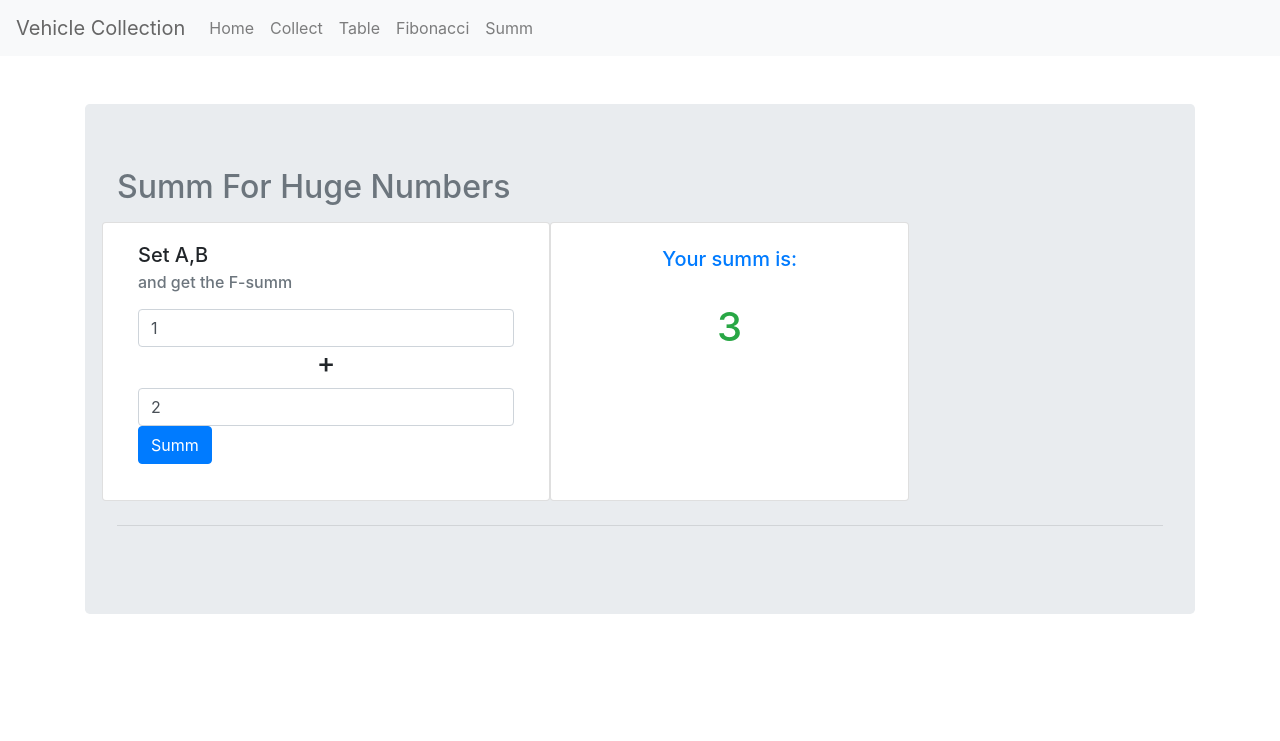
After one commit to AntonCtrla/vehicleCollection, a PHP site: page /summ in a window 1280 px wide. The commit adds this page. Shown: the top 741 px of the page. Run offline with PHP 8.4, Linux system fonts and the light colour scheme; some libraries are stand-ins or nearby versions.

Commit message:
added fibonacci and summ UI interfaces, minor changes in code

```diff
--- a/composer.json
+++ b/composer.json
@@ -8,7 +8,8 @@
     "nyholm/psr7": "^1.8",
     "nyholm/psr7-server": "^1.1",
     "vlucas/phpdotenv": "^5.6",
-    "ext-pdo": "*"
+    "ext-pdo": "*",
+    "ext-dom": "*"
   },
   "autoload": {
     "psr-4": {
@@ -16,8 +17,7 @@
     }
   },
   "require-dev": {
-    "phpunit/phpunit": "^9.5",
-    "ext-dom": "*"
+    "phpunit/phpunit": "^9.5"
   },
   "scripts": {
     "test": "phpunit"
--- a/src/Controllers/HomeController.php
+++ b/src/Controllers/HomeController.php
@@ -14,6 +14,51 @@ class HomeController
     {
         $this->view = $view;
         $this->homeModel = $homeModel;
+    }
+
+    private function summ()
+    {
+        parse_str(file_get_contents('php://input'), $params);
+
+        $this->view->set('title', 'Summ For Huge Numbers');
+
+//        $this->view->set('params', $params);
+        $a = $params['a'] ?? 1;
+        $b = $params['b'] ?? 2;
+
+        $this->view->set('a', $a);
+        $this->view->set('b', $b);
+        $this->view->set('result', $this->homeModel->runSumm($a, $b));
+
+        // muting bottom text
+        $this->view->set('ending', ' ');
+
+        // setting main template
+        $this->view->set('content', $this->view->renderTemplateByName('blocks/infinitesumm'));
+
+        // page render
+        $this->view->render();
+    }
+
+    private function fibonacci() {
+
+        parse_str(file_get_contents('php://input'), $params);
+
+        $this->view->set('title','Fibonacci Retriever');
+
+//        $this->view->set('params', $params);
+        $position = intval($params['position']??0);
+        $this->view->set('position', $position);
+        $this->view->set('result', $this->homeModel->fibonacciSeq($position));
+
+        // muting bottom text
+        $this->view->set('ending' ,' ');
+
+        // setting main template
+        $this->view->set('content', $this->view->renderTemplateByName('blocks/fibonacci'));
+
+        // page render
+        $this->view->render();
     }
 
     private function gearboxBlock(): string
@@ -43,7 +88,7 @@ class HomeController
 
     public function index()
     {
-        $this->view->set('message', 'You are on the Home Page!');
+        $this->view->set('message', 'Here is collected vehicle stats:');
 
         $this->view->set('gearbox', $this->gearboxBlock());
         $this->view->set('milagebox', $this->milageBlock());
--- a/src/Controllers/RouterController.php
+++ b/src/Controllers/RouterController.php
@@ -25,7 +25,7 @@ class RouterController
         $viewTable = new View('table');
 
         $vehicleModel = new VehicleModel($pdo);
-        $collectModel = new CollectModel($pdo, $vehicleModel);
+        $collectModel = new CollectModel();
 
         $homeModel = new HomeModel($pdo);
 
@@ -95,7 +95,16 @@ class RouterController
     public function main()
     {
         $this->get('/', ['homeController', 'index']);
+
+
+        $this->get('/fibo', ['homeController','fibonacci']);
+        $this->get('/summ', ['homeController','summ']);
+        $this->post('/fibo', ['homeController','fibonacci']);
+        $this->post('/summ', ['homeController','summ']);
+
+
         $this->get('/collect', ['collectController', 'showForm']);
+
         $this->post('/collectids', ['collectController', 'collectIDData']);
         $this->post('/savevehicle', ['collectController', 'collectVehicleData']);
         $this->get('/table', ['tableController', 'showTable']);
--- a/src/Models/CollectModel.php
+++ b/src/Models/CollectModel.php
@@ -4,13 +4,12 @@ namespace VehicleCollection\Models;
 
 use DOMDocument;
 use DOMXPath;
-use PDO;
 
 class CollectModel
 {
 
     /**
-     * Array
+     * Example Array
             (
             [First registration date] => 02/2010
             [Mileage] => 87 000 KM
@@ -54,7 +53,6 @@ class CollectModel
         $titleNode = $xpath->query('//div[@class="small text-muted"]')->item(0);
 
         $title = $titleNode ? $titleNode->nodeValue : '';
-//        $carId = $this->getFirstInteger($title);
         $title = trim(str_replace('#'.$carId.' -','', $title));
 
         $carData['remoteId'] = $carId;
@@ -112,16 +110,6 @@ class CollectModel
      */
     public function mapParsedDataAboutVehicle(array $weakCarData): array
     {
-        /**
-         * // Find the position of the first space
-
-
-        // Extract the first part
-        $firstWord = substr($string, 0, $firstSpacePosition);
-
-        // Extract the remaining part
-
-         */
         $reformattedCarData = [];
         $reformattedCarData['remoteId'] = $weakCarData['carId'];
         $reformattedCarData['title'] = trim($weakCarData['title']);
--- a/src/Models/HomeModel.php
+++ b/src/Models/HomeModel.php
@@ -12,6 +12,67 @@ class HomeModel
     {
         $this->pdo = $pdo;
     }
+
+    public function runSumm($a, $b) {
+        $lengthA = strlen($a);
+        $lengthB = strlen($b);
+
+        $sum = 0;
+        $maxLength = max($lengthA, $lengthB);
+
+        // echo 'max='.$maxLength . "".PHP_EOL;
+
+        $a = str_pad($a, $maxLength,"0", STR_PAD_LEFT);
+        $b = str_pad($b, $maxLength,"0", STR_PAD_LEFT);
+
+        // echo 'a='.$a . ' b=' . $b . "".PHP_EOL;
+
+        $result = '';
+        $division = 0;
+        for ($i = $maxLength-1; $i >= 0; $i--) {
+
+            $sum = $division + intval($a[$i]) + intval($b[$i]);
+            $division = intdiv($sum,10);
+            $result = ($sum%10) . $result;
+        }
+
+        return $result;
+    }
+
+    public function fibonacciSeq(int $n): ?string {
+        $trace = '';
+
+        if ($n<0) return '';
+        $trace .= __FUNCTION__.': '.PHP_EOL;
+
+        $res = [];
+        $a = 0;
+        for ($i=0; $i<$n; $i++) {
+            // working around the limits
+            if (($res[$i-1]??0) >= PHP_INT_MAX) { return 'Error max int: '.PHP_INT_MAX.''; }
+
+            $trace .= 'i['.$i.']';
+
+            if ($i == 0) { $res[$i] = 0;}
+            else if ($i == 1) { $res[$i] = 1;}
+            else $res[$i] = $res[$i-1] + $res[$i-2];
+
+            $trace .= '='.$res[$i];
+            if ($i > 1) {
+                $trace .= " :: ($i-1)=" . $res[$i - 1] . " + ($i-2)=" . $res[$i - 2] . PHP_EOL;
+            } else{
+                $trace .= PHP_EOL;
+            }
+
+        }
+        $trace .= PHP_EOL;
+
+//        echo $trace;
+
+        return array_pop($res);
+    }
+
+
 
     public function milageStats(): ?array {
         $db = $this->pdo->query("SELECT AVG(mileage) AS average_mileage FROM vehicle;");
--- /dev/null
+++ b/templates/blocks/infinitesumm.php
@@ -0,0 +1,40 @@
+<div class="card col-5">
+    <div class="card-body ">
+        <h5 class="card-title">Set A,B</h5>
+        <h6 class="card-subtitle mb-2 text-muted"> and get the F-summ</h6>
+        <p class="card-text">
+        <form action="/summ" method="POST">
+            <div class="row">
+
+                <div class="col-12">
+                    <input name="a" type="number" min="0" class="form-control" placeholder="A" value="<?=$a??0;?>" />
+                </div>
+                <div class="col">
+                    <h3 class="text-center">+</h3>
+                </div>
+                <div class="col-12">
+                    <input name="b" type="number" min="0" class="form-control" placeholder="B" value="<?=$b??0;?>" />
+                </div>
+
+                <div class="col">
+                    <input class="btn btn-primary" type="submit" value="Summ"/>
+                </div>
+            </div>
+        </form>
+        </p>
+    </div>
+</div>
+<div class="card col-4">
+    <h5 class="card-title text-center text-primary pt-4">Your summ is:</h5>
+    <div class="card-body ">
+        <?php
+        $tag = 'h1';
+        $class = 'text-success';
+        if (str_contains($result??'','Error')) {
+            $tag = 'h3';
+            $class = 'text-warning text-small';
+        }
+        ?>
+        <<?=$tag;?> class="<?=$class;?> text-center"><?= $result ?? '-'; ?></<?=$tag;?>>
+</div>
+</div>
--- a/templates/home.php
+++ b/templates/home.php
@@ -1,14 +1,17 @@
 <div class="container mt-5">
     <div class="jumbotron">
-        <h2 class="display-8">Vehicle Collection</h2>
+        <h2 class="display-8 text-secondary"><?= $title??'Vehicle Collection'; ?></h2>
         <p class="lead"><?= $message ?? ''; ?></p>
         <div class="row">
             <?= $gearbox ?? ''; ?>
             <?= $milagebox ?? ''; ?>
             <?= $powerbox ?? ''; ?>
             <?= $countrybox ?? ''; ?>
+
+            <?= $content ?? '';?>
         </div>
         <hr class="my-4">
-        <p>Use the navigation to <a href="/collect">start collecting data</a> or to <a href="/table">view the collected data</a> in a table format.</p>
+        <?= $ending ?? '<p>Use the navigation to <a href="/collect">start collecting data</a> or to <a href="/table">view the collected data</a> in a table format.
+           Or make digit operations with <a href="/fibo">Fibonacci Retriever</a> and <a href="summ">Infinite sum operator</a> </p>';?>
     </div>
 </div>
--- a/templates/menu.php
+++ b/templates/menu.php
@@ -14,6 +14,12 @@
             <li class="nav-item">
                 <a class="nav-link" href="/table">Table</a>
             </li>
+            <li class="nav-item">
+                <a class="nav-link" href="/fibo">Fibonacci</a>
+            </li>
+            <li class="nav-item">
+                <a class="nav-link" href="/summ">Summ</a>
+            </li>
         </ul>
     </div>
 </nav>
```
Also changed, not shown: templates/blocks/fibonacci.php (added, +32 -0 lines).
